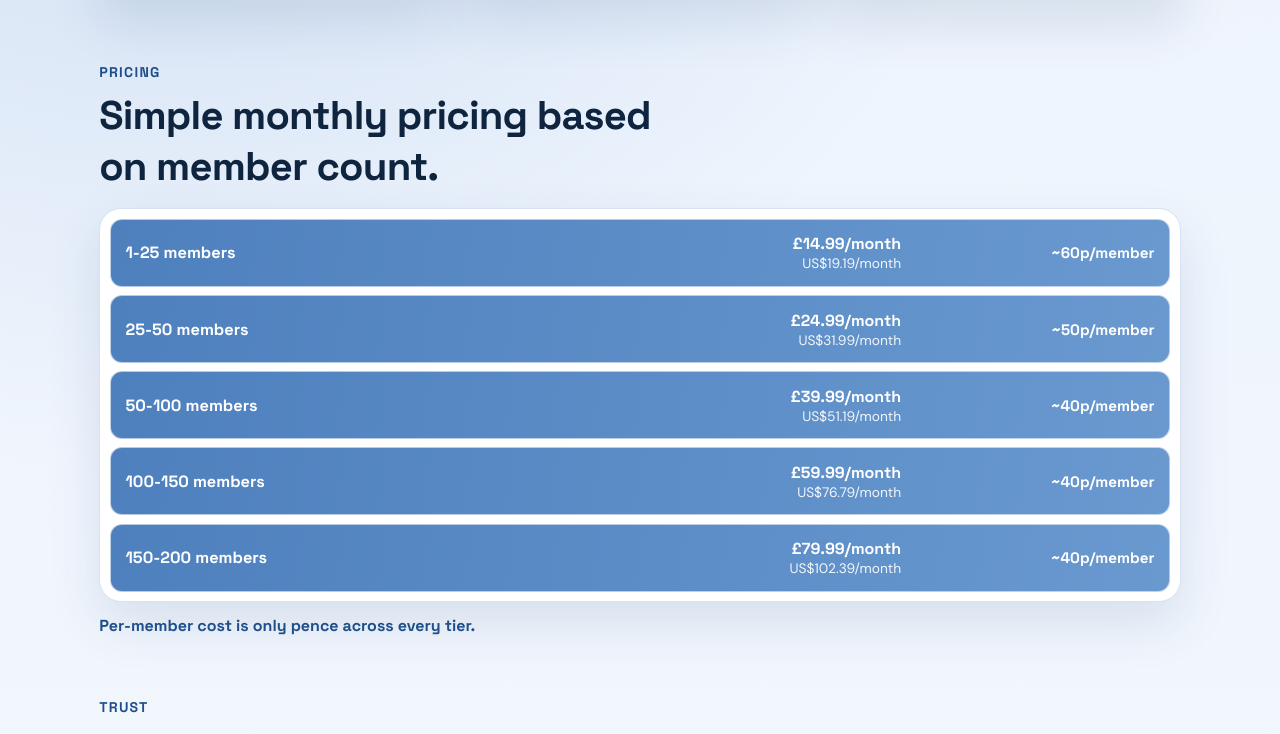
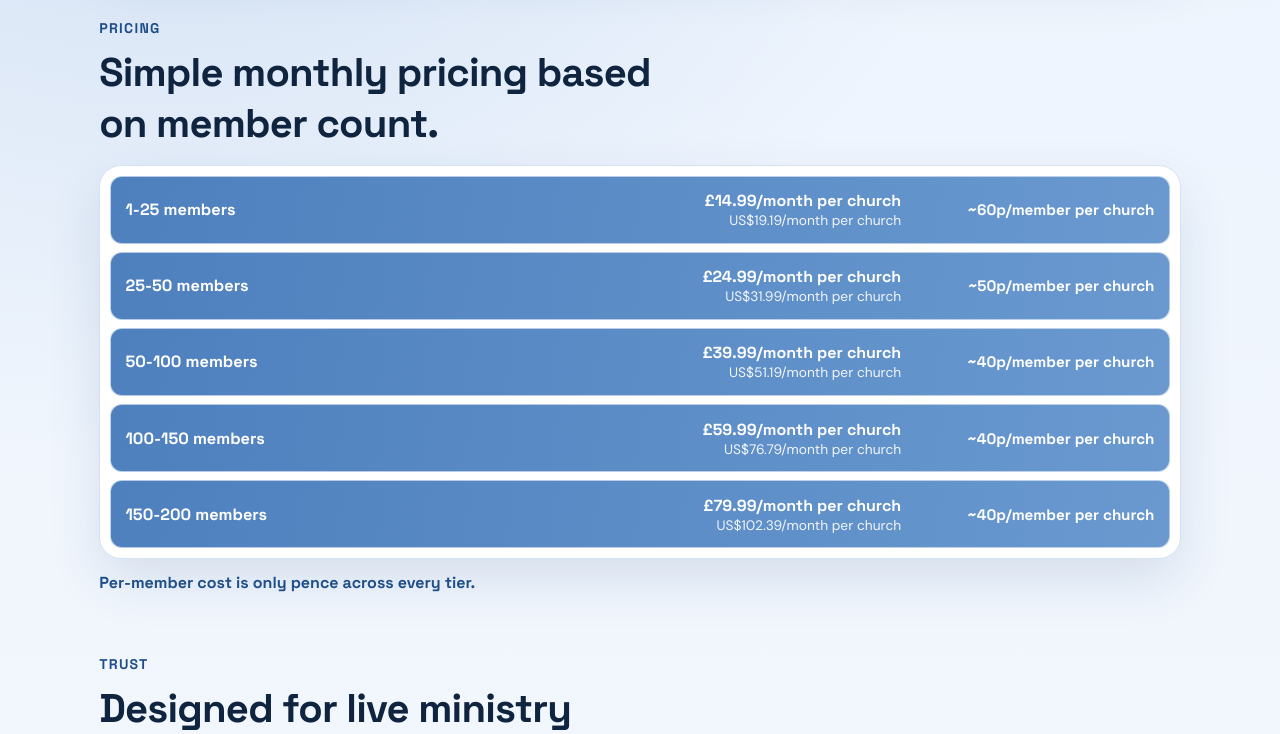
Before and after one commit to kevinofficial95/church-circle-website, a React (Vite) app: page / in a window 1280 px wide. Shown: the part 994-1728 px from the top of the page. Built offline with nearby package versions, Linux system fonts and the light colour scheme.

Commit message:
chore: refine pricing copy and remove USD estimate note

```diff
--- a/src/App.tsx
+++ b/src/App.tsx
@@ -96,7 +96,6 @@ export default function App() {
                 View Pricing
               </a>
             </div>
-            <p className="rate-note">USD shown as estimate at 1 GBP = 1.28 USD.</p>
           </div>
 
           <div className="highlight-panel">
@@ -142,11 +141,11 @@ export default function App() {
                   {tier.memberRange} members
                 </div>
                 <div className="pricing-amount" role="cell">
-                  <strong>{formatCurrency(tier.monthlyGbp, "GBP")}/month</strong>
-                  <span>{formatCurrency(usdValue(tier.monthlyGbp), "USD")}/month</span>
+                  <strong>{formatCurrency(tier.monthlyGbp, "GBP")}/month per church</strong>
+                  <span>{formatCurrency(usdValue(tier.monthlyGbp), "USD")}/month per church</span>
                 </div>
                 <div className="pricing-per-member" role="cell">
-                  ~{pencePerMember(tier)}p/member
+                  ~{pencePerMember(tier)}p/member per church
                 </div>
               </div>
             ))}
```
